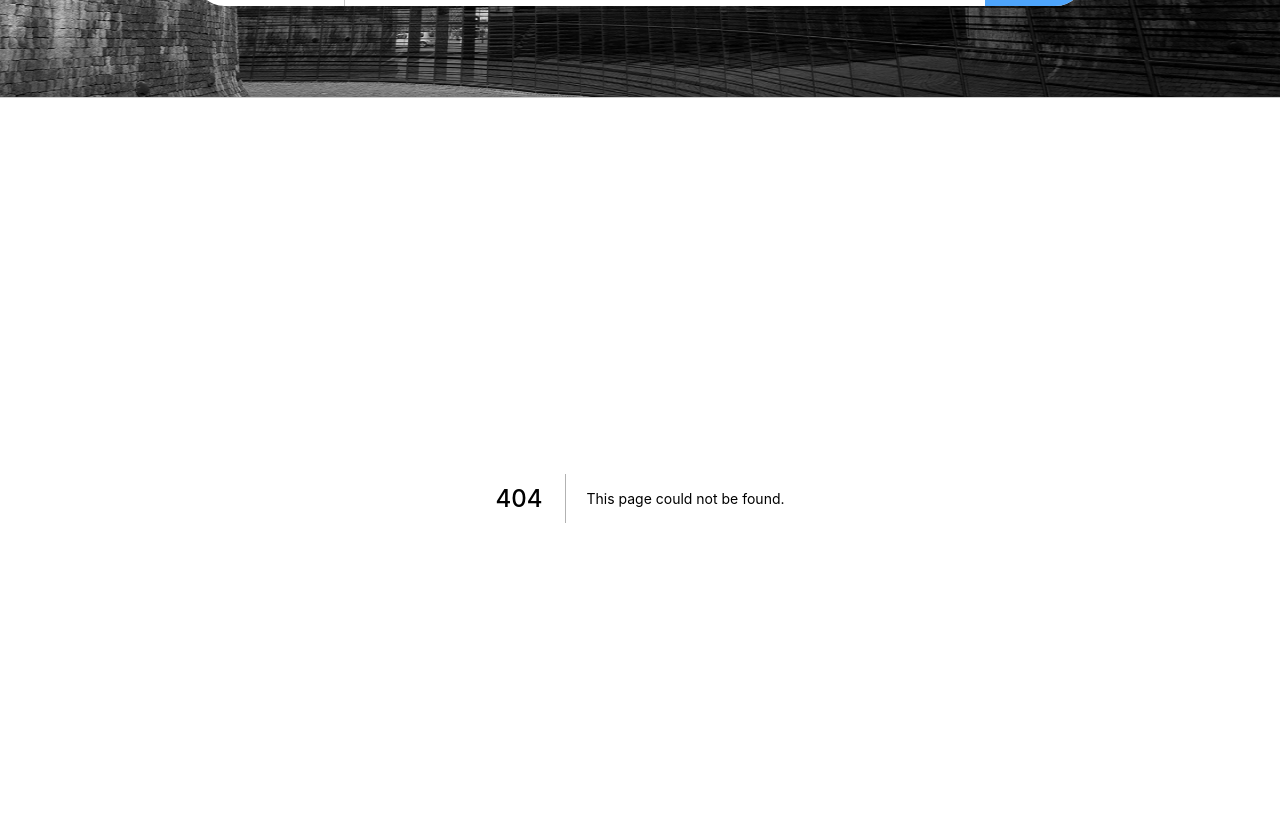
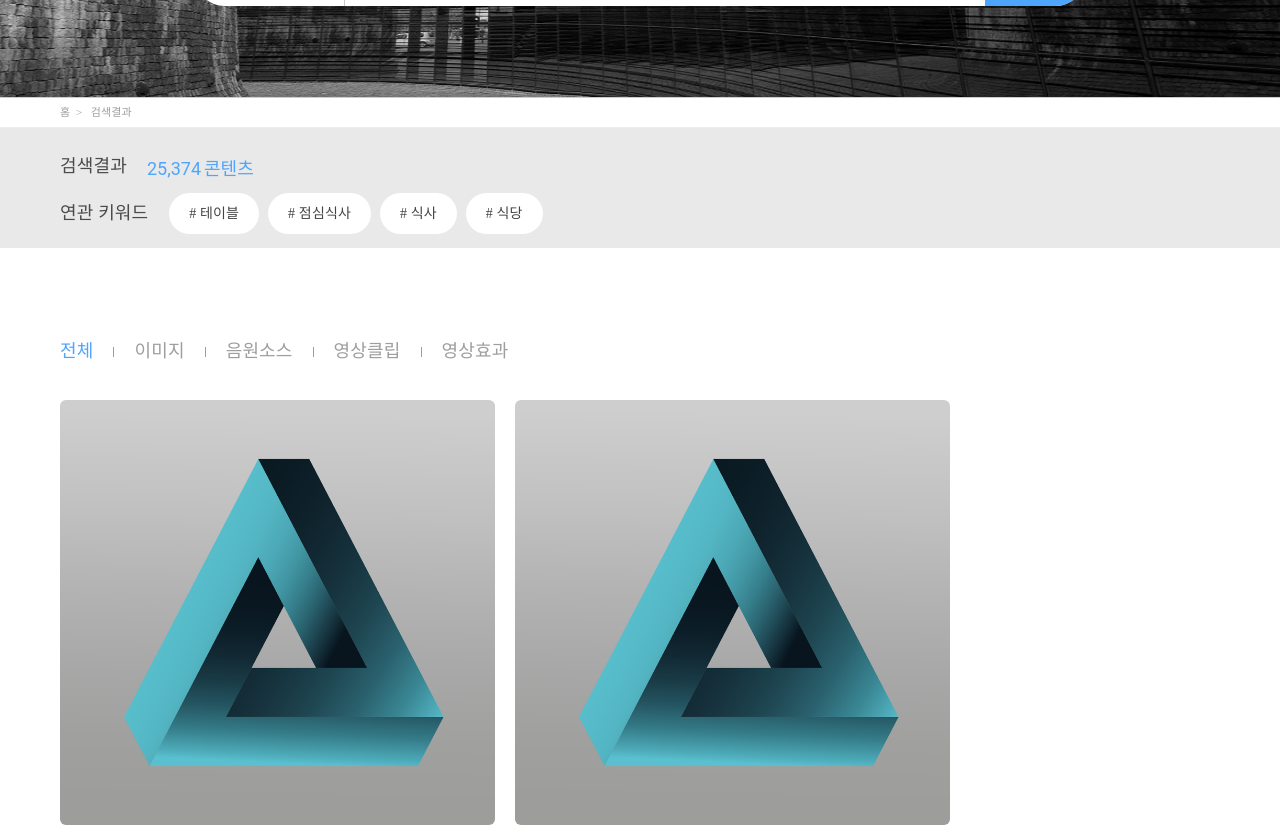
Before and after one commit to DGUHJH/thesource-next, a Next.js app: page /contents/search in a window 1280 px wide. Before the commit this address had no page. Shown: the part 200-1027 px from the top of the page. Built offline with nearby package versions, Linux system fonts and the light colour scheme; a web font is replaced by a local one.

Commit message:
Add : Contents Search Page

```diff
--- a/src/components/Header/index.tsx
+++ b/src/components/Header/index.tsx
@@ -165,6 +165,7 @@ export const Header = () => {
         </Styled.BannerWrapper>
         <Styled.SearchBarWrapper
           style={router?.pathname === '/' ? { top: '270px' } : { top: '90px' }}
+          onClick={onMenuClick('/contents/search')}
         >
           <SearchBar />
         </Styled.SearchBarWrapper>
--- /dev/null
+++ b/src/pages/contents/search/index.tsx
@@ -0,0 +1,99 @@
+import { BreadCrumbs } from 'components/BreadCrumbs';
+import { ContentsCard } from 'components/Card/Contents';
+import React from 'react';
+import { BrowserView, MobileView } from 'react-device-detect';
+import * as Styled from 'styles/contents/search/styled';
+
+const Main = () => {
+  return (
+    <Styled.Root>
+      <BrowserView>
+        <Pc />
+      </BrowserView>
+      <MobileView>
+        <Mobile />
+      </MobileView>
+    </Styled.Root>
+  );
+};
+
+const Pc = () => {
+  return (
+    <div>
+      <BreadCrumbs content={['홈', '검색결과']} />
+      <Styled.SearchInfoContainer>
+        <Styled.SearchInfoMenuContainer>
+          <Styled.SearchInfoMenuTypo>검색결과</Styled.SearchInfoMenuTypo>
+          <Styled.SearchInfoMenuNumberTypoPoint>
+            25,374
+          </Styled.SearchInfoMenuNumberTypoPoint>
+          <Styled.SearchInfoMenuTypoPoint>
+            콘텐츠
+          </Styled.SearchInfoMenuTypoPoint>
+        </Styled.SearchInfoMenuContainer>
+        <Styled.SearchInfoMenuContainer>
+          <Styled.SearchInfoMenuTypo style={{ marginRight: '20px' }}>
+            연관 키워드
+          </Styled.SearchInfoMenuTypo>
+          <Styled.SearchInfoChip>
+            <Styled.SearchInfoChipTypo># 테이블</Styled.SearchInfoChipTypo>
+          </Styled.SearchInfoChip>
+          <Styled.SearchInfoChip>
+            <Styled.SearchInfoChipTypo># 점심식사</Styled.SearchInfoChipTypo>
+          </Styled.SearchInfoChip>
+          <Styled.SearchInfoChip>
+            <Styled.SearchInfoChipTypo># 식사</Styled.SearchInfoChipTypo>
+          </Styled.SearchInfoChip>
+          <Styled.SearchInfoChip>
+            <Styled.SearchInfoChipTypo># 식당</Styled.SearchInfoChipTypo>
+          </Styled.SearchInfoChip>
+        </Styled.SearchInfoMenuContainer>
+      </Styled.SearchInfoContainer>
+      <Styled.Container>
+        <Styled.CategoryContainer>
+          <Styled.CategoryPointTypo>전체</Styled.CategoryPointTypo>
+          <Styled.CategoryBar />
+          <Styled.CategoryTypo>이미지</Styled.CategoryTypo>
+          <Styled.CategoryBar />
+          <Styled.CategoryTypo>음원소스</Styled.CategoryTypo>
+          <Styled.CategoryBar />
+          <Styled.CategoryTypo>영상클립</Styled.CategoryTypo>
+          <Styled.CategoryBar />
+          <Styled.CategoryTypo>영상효과</Styled.CategoryTypo>
+        </Styled.CategoryContainer>
+        <Styled.ContentsContainer>
+          <Styled.ContentsCardWrapper>
+            <ContentsCard />
+          </Styled.ContentsCardWrapper>
+          <Styled.ContentsCardWrapper>
+            <ContentsCard />
+          </Styled.ContentsCardWrapper>
+          <Styled.ContentsCardWrapper>
+            <ContentsCard />
+          </Styled.ContentsCardWrapper>
+          <Styled.ContentsCardWrapper>
+            <ContentsCard />
+          </Styled.ContentsCardWrapper>
+          <Styled.ContentsCardWrapper>
+            <ContentsCard />
+          </Styled.ContentsCardWrapper>
+          <Styled.ContentsCardWrapper>
+            <ContentsCard />
+          </Styled.ContentsCardWrapper>
+          <Styled.ContentsCardWrapper>
+            <ContentsCard />
+          </Styled.ContentsCardWrapper>
+          <Styled.ContentsCardWrapper>
+            <ContentsCard />
+          </Styled.ContentsCardWrapper>
+        </Styled.ContentsContainer>
+      </Styled.Container>
+    </div>
+  );
+};
+
+const Mobile = () => {
+  return <div></div>;
+};
+
+export default Main;
--- /dev/null
+++ b/src/styles/contents/search/styled.ts
@@ -0,0 +1,113 @@
+import { Box, Typography } from '@material-ui/core';
+import styled from 'styled-components';
+
+export const Root = styled(Box)`
+  width: 100%;
+`;
+
+export const SearchInfoContainer = styled(Box)`
+  width: 100%;
+  height: 120px;
+  padding: 12px 60px;
+  box-sizing: border-box;
+  background: #e9e9e9;
+`;
+
+export const SearchInfoMenuContainer = styled(Box)`
+  width: 100%;
+  display: flex;
+  margin-top: 12px;
+  align-items: center;
+`;
+
+export const SearchInfoMenuTypo = styled(Typography)`
+  &&& {
+    font-family: NotoSans-Regular;
+    font-size: 18px;
+    color: #4b4b4b;
+  }
+`;
+
+export const SearchInfoMenuNumberTypoPoint = styled.span`
+  &&& {
+    font-family: Roboto;
+    font-size: 18px;
+    color: #4ea5fc;
+    margin-left: 20px;
+    margin-top: 5px;
+  }
+`;
+
+export const SearchInfoMenuTypoPoint = styled.span`
+  &&& {
+    font-size: 18px;
+    color: #4ea5fc;
+    margin-top: 2px;
+    margin-left: 3px;
+  }
+`;
+
+export const SearchInfoChip = styled(Box)`
+  background: #fff;
+  border-radius: 30px;
+  border: 1px #e9e9e9 solid;
+  padding: 10px 20px;
+  margin-right: 7px;
+`;
+
+export const SearchInfoChipTypo = styled(Typography)`
+  &&& {
+    font-family: NotoSans-Light;
+    font-size: 14px;
+    color: #444;
+  }
+`;
+
+export const Container = styled(Box)`
+  width: 100%;
+  padding: 0 60px;
+  box-sizing: border-box;
+  margin-top: 90px;
+  display: flex;
+  flex-direction: column;
+`;
+
+export const CategoryContainer = styled(Box)`
+  width: 100%;
+  display: flex;
+  align-items: center;
+`;
+
+export const CategoryPointTypo = styled(Typography)`
+  &&& {
+    font-family: NotoSans-Black;
+    font-size: 18px;
+    color: #4ea5fc;
+  }
+`;
+
+export const CategoryTypo = styled(Typography)`
+  &&& {
+    font-family: NotoSans-Light;
+    font-size: 18px;
+    color: #9e9e9e;
+  }
+`;
+
+export const CategoryBar = styled(Box)`
+  width: 1px;
+  height: 10px;
+  background: #9e9e9e;
+  margin: 0 20px;
+`;
+
+export const ContentsContainer = styled(Box)`
+  width: 100%;
+  display: flex;
+  flex-wrap: wrap;
+  margin-top: 35px;
+`;
+
+export const ContentsCardWrapper = styled(Box)`
+  margin-bottom: 30px;
+`;
```
